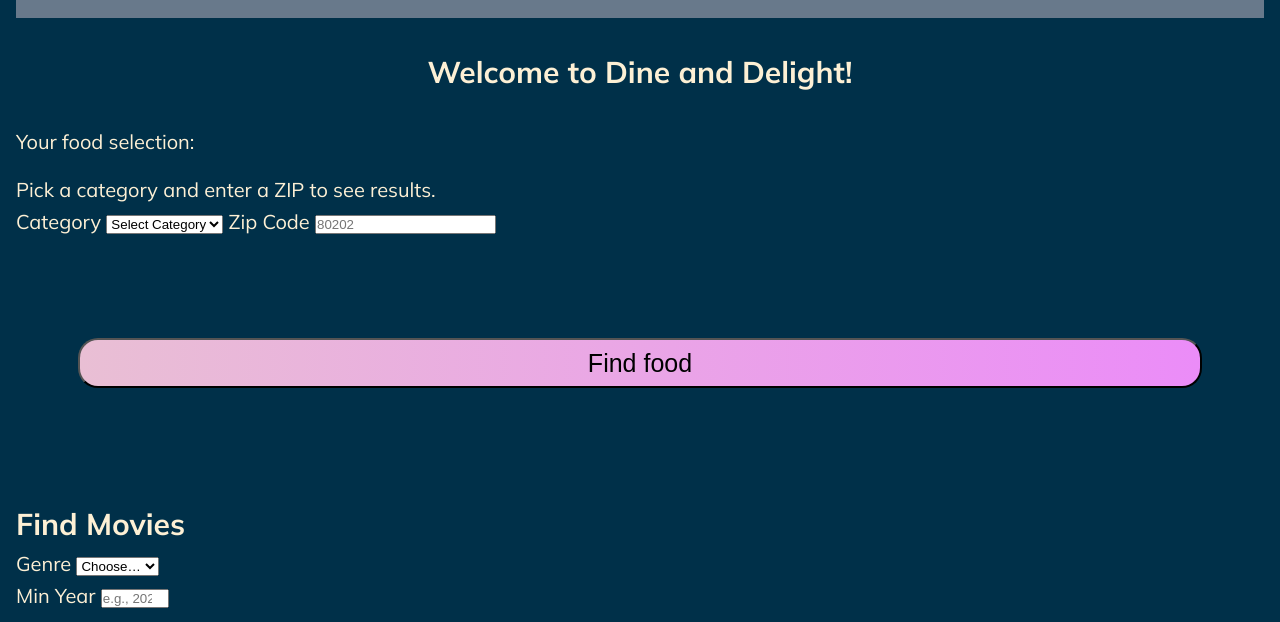
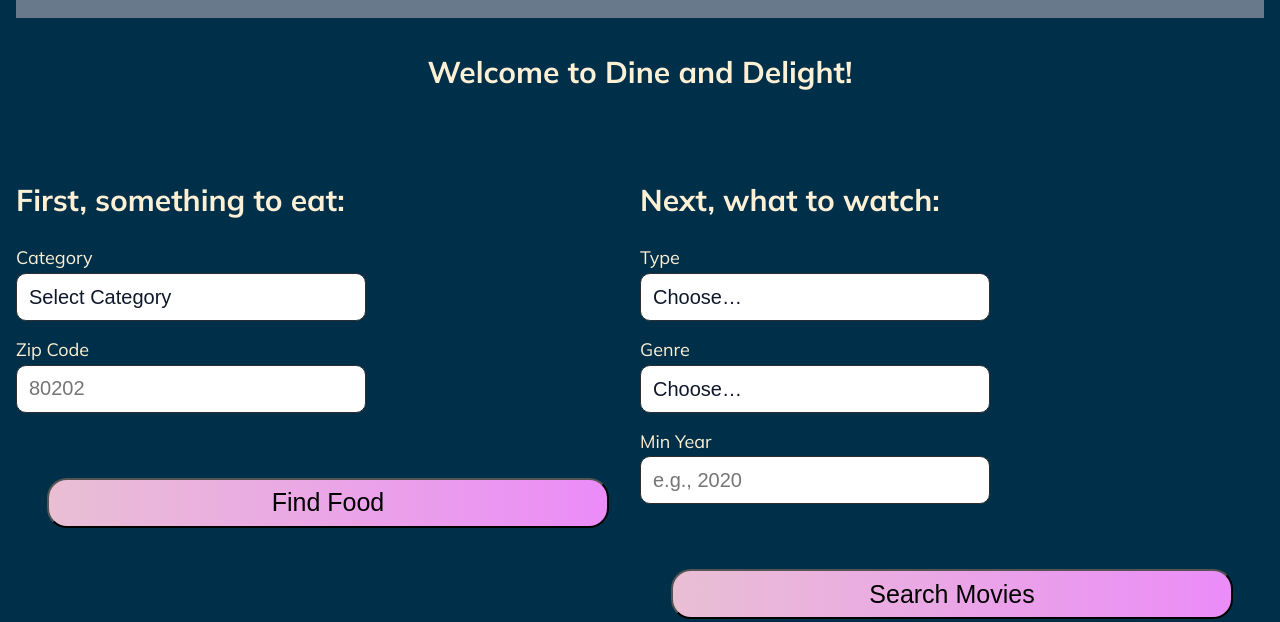
Before and after one commit to vsyang/dine-delight-concierge, a website built with Vite: page preferences.html in a window 1280 px wide. Shown: the part 178-800 px from the top of the page. Built offline with nearby package versions, Linux system fonts and the light colour scheme; no server answers; a web font is replaced by a local one.

Commit message:
improved user interface

```diff
--- a/preferences.html
+++ b/preferences.html
@@ -7,7 +7,7 @@
     <meta name="author" content="Vanessa Yang">
     <meta name="description" content="Allow for users to pick preferences">
     <link rel="icon" href="/src/public/images/favicon.ico" type="image/x-icon">
-    <link rel="stylesheet" href="/src/styles/base.css">
+    <link rel="stylesheet" href="/styles/base.css">
     <script src="/src/js/preferences.js" type="module" defer ></script>
     <link rel="preconnect" href="https://fonts.googleapis.com">
     <link rel="preconnect" href="https://fonts.gstatic.com" crossorigin>
@@ -22,16 +22,14 @@
     <main>
         <section class="intro">
             <h1>Welcome to Dine and Delight!</h1>
-            <div class="preference-form">
-                <p>Your food selection:</p>
+        </section>
+        <section class="preference-form">
+            <form id="foodForm">
+                <h2>First, something to eat:</h2>
 
-                <section id="results" aria-live="polite" style="margin-top:1rem">
-                    <p class="muted">Pick a category and enter a ZIP to see results.</p>
-                </section>
-
-                <form id="foodForm">
-                    <label>
-                    Category
+                <div class="row">
+                    <label>Category</label>
+                </div>
                 <select id="foodCategory" name="category">
                     <option value="" disabled selected hidden>Select Category</option>
                     <option>Pizza</option>
@@ -46,23 +44,36 @@
                     <option>Desserts</option>
                     <option>Breakfast</option>
                 </select>
-                    </label>
 
-                    <label>
-                    Zip Code
-                    <input id="zip" name="zip" inputmode="numeric" pattern="[0-9]*" placeholder="80202" required>
-                    </label>
+                <div class="row">
+                    <label>Zip Code</label>
+                </div>
+                <input id="zip" type="text" name="zip" inputmode="numeric" pattern="[0-9]*" placeholder="80202" autocomplete="postal-code" required>
 
-                    <button type="submit" id="resultsBtn">Find food</button>
-                </form>
-            </div>
+                <button class="cta" type="submit" id="resultsBtn">Find Food</button>
+
+                <section id="results" aria-live="polite">
                 </section>
 
+            </form>
+        </section>
+
+
         <section class="panel">
-            <h2>Find Movies</h2>
+            <h2>Next, what to watch:</h2>
             <form id="movieForm">
                 <div class="row">
+                    <label for="movieType">Type</label>
+                </div>
+                <select id="movieType" required>
+                    <option value="">Choose…</option>
+                    <option>Movie</option>
+                    <option>TV Series</option>
+                </select>
+
+                <div class="row">
                     <label for="movieGenre">Genre</label>
+                </div>
                 <select id="movieGenre" required>
                     <option value="">Choose…</option>
                     <option>Action</option>
@@ -75,20 +86,20 @@
                     <option>Sci-Fi</option>
                     <option>Thriller</option>
                 </select>
-                </div>
+
                 <div class="row">
-                <label for="minYear">Min Year</label>
+                <label for="minYear">Min Year</label></div>
                 <input id="minYear" type="number" min="1900" max="2100" step="1" placeholder="e.g., 2020" required>
-                </div>
-                <button id="movieResultsBtn" type="submit">Search Movies</button>
+
+                <div class="grid" id="movieResults"></div>
+                <button class="cta" id="movieResultsBtn" type="submit">Search Movies</button>
             </form>
-            <section id="movieResults" class="results grid"></section>
         </section>
+        <div class="results"></div>
 
-        <div class="results"></div>
         <div class="homepage">
             <a href="/index.html">
-                <button id="homepage">Return to Homepage</button>
+                <button class="cta" id="homepage">Return to Homepage</button>
             </a>
         </div>
     </main>
--- a/src/js/movie.js
+++ b/src/js/movie.js
@@ -54,7 +54,7 @@ async function getMoviesDirect({ MinYear, Genre, Limit = 5 }, { signal } = {}) {
 }
 
 /**
- * VIA Netlify function proxy (create /.netlify/functions/moviesFilter)
+ *  (create /.netlify/functions/moviesFilter)
  * @param {{ MinYear: number|string, Genre: string, Limit?: number }} params
  * @param {{ signal?: AbortSignal }} [opts]
  */
@@ -86,7 +86,3 @@ export async function getMoviesByFilter(params, { direct = MOVIES_DIRECT_DEFAULT
     ? getMoviesDirect(params, { signal })
     : getMoviesViaFunction(params, { signal });
 }
-
-// Example usage:
-// const data = await getMoviesByFilter({ MinYear: 2020, Genre: 'Action' }); // Limit defaults to 5
-// console.log(data);
--- a/styles/base.css
+++ b/styles/base.css
@@ -43,6 +43,10 @@ main h1 {
     margin: 30px 0;
 }
 
+h2 {
+    margin-bottom: 20px;
+}
+
 .card {
     border: 1px solid #eee;
     border-radius: 12px;
@@ -74,9 +78,9 @@ main h1 {
 
 button {
     background: linear-gradient(90deg, #e9bfd4, #eb8cf8);
-    width: 80%;
+    width: 350px;
     height: 60px;
-    margin: 10%;
+    margin: 15px 0;
     border-radius: 20px;
     font-size: 25px;
 }
@@ -86,11 +90,36 @@ footer {
     font-size: 14px;
 }
 
+/* form */
+label {
+    display: block;
+    font-size: 18px;
+}
+select, input {
+    display: block;
+    width: 100%;
+    max-width: 350px;
+    height: 48px;
+    font-size: 20px;
+    line-height: 1.2;
+    padding: 10px 12px;
+    margin-bottom: 15px;
+    border: 1px solid #2c2f32;
+    border-radius: 10px;
+    background: #fff;
+    color: #0f172a;
+    appearance: none;
+    -webkit-appearance: none;
+    box-sizing: border-box;
+}
+
+
+
 @media screen and (min-width: 600px) {
     main {
         display: grid;
         grid-template-columns: 1fr 1fr;
-        grid-template-rows: 1fr 1fr;
+        grid-template-rows: auto 1fr;
     }
 
     .intro {
@@ -103,15 +132,31 @@ footer {
         text-align: center;
     }
 
-    .intro p {
-        text-align: left;
-    }
 
     button {
         width: 90%;
         height: 50px;
         margin: 5%;
-        margin-top: 100px;
+        margin-top: 50px;
+        transition: background 1s ease-out, transform 1s ease-out;
+    }
+
+    button:hover {
+        cursor: pointer;
+        background: #990da6;
+        transform: scale(1);
+        color: antiquewhite;
+    }
+
+
+    .panel {
+        grid-column: 2/3;
+        grid-row: 2/3;
+    }
+
+    .homepage {
+        display: block;
+        grid-column: 1/3;
     }
 
     footer {
```
Also changed, not shown: index.html (+3 -3 lines), netlify/functions/moviesSearch.js (+21 -10 lines), result.html (+2 -2 lines), dist/assets/preferences-BJ9-rQdn.js (added), dist/assets/preferences-JNBpdp3b.js (deleted), dist/preferences.html. Lines whose indentation alone changed are shown as unchanged.
